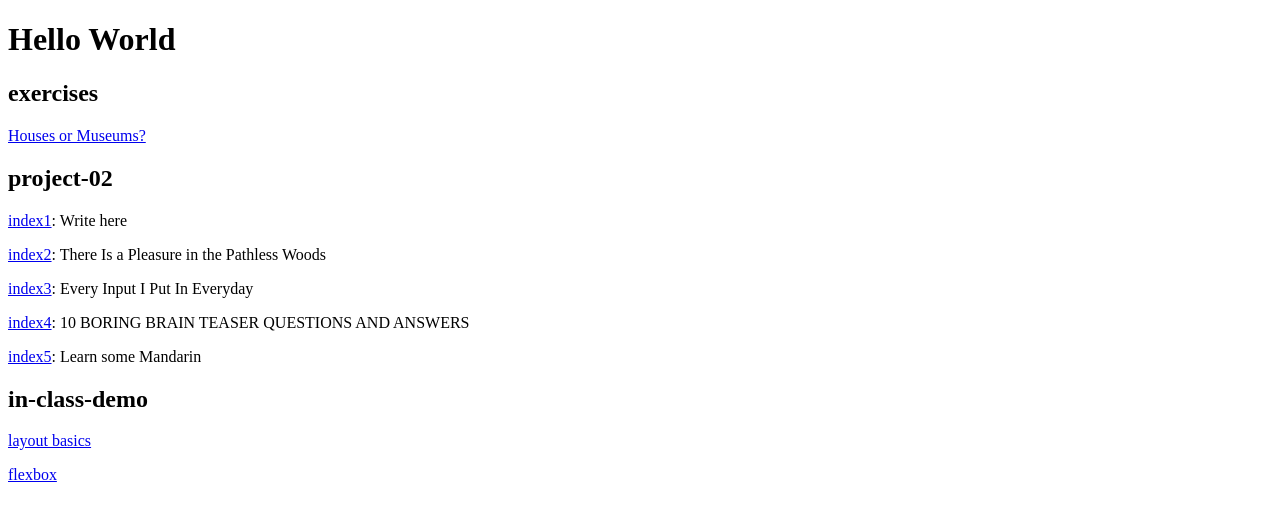
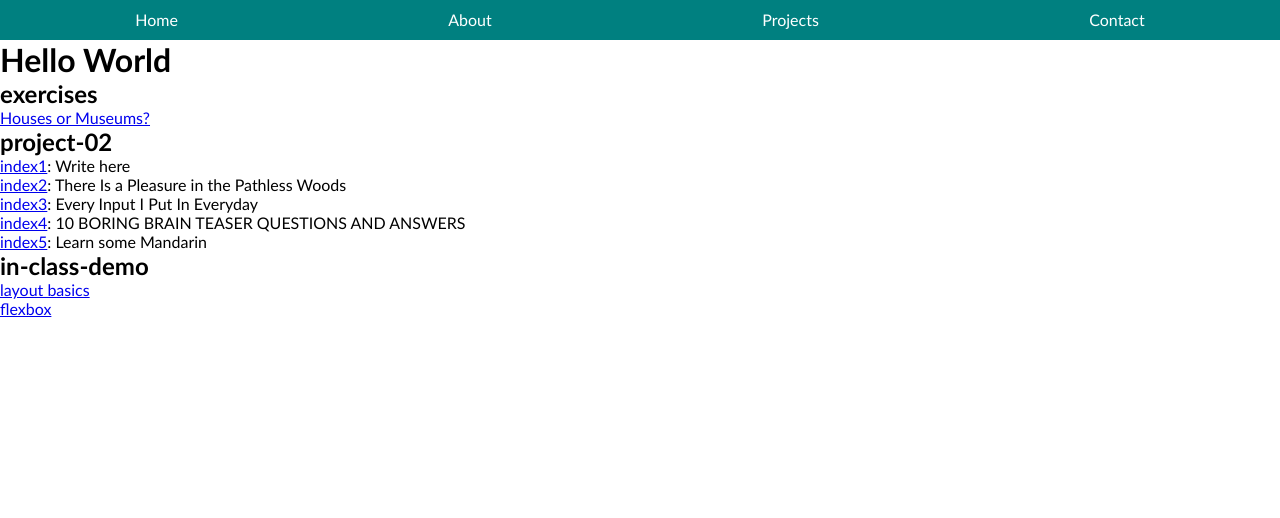
Before and after one commit to YaxinJiang/bug-free-chainsaw, a plain HTML site: page index.html in a window 1280 px wide. Drawn offline with Linux system fonts and the light colour scheme.

Commit message:
home button

```diff
--- /dev/null
+++ b/homestyles.css
@@ -0,0 +1,48 @@
+* {
+    margin:0;
+    padding:0;
+    box-sizing: border-box;
+}
+
+
+nav {
+    height: 40px;
+}
+
+body{
+    font-family: 'Gill Sans', 'Gill Sans MT', Calibri, 'Trebuchet MS', sans-serif;
+}
+
+.guide{
+    display:flex;
+    justify-content: space-around;
+    list-style: none;
+    line-height: 40px;
+    background-color: teal;
+}
+
+.guide a {
+    text-decoration: none;
+    color: white;
+}
+
+li{
+    padding: 0 40px;
+}
+
+li:hover {
+    animation-name:guidebutton;
+    animation-duration: 2s;
+}
+
+@keyframes guidebutton{
+    0%{
+        background-color: teal;
+    }
+    50%{
+        background-color: rgb(0, 95, 95);
+    }
+    100%{
+        background-color: teal;
+    }
+}
--- a/index.html
+++ b/index.html
@@ -1,10 +1,18 @@
 <!DOCTYPE html>
 <html>
 <head>
+    <link rel="stylesheet" href="homestyles.css">
 </head>
 <body>
+<nav>
+  <ul class="guide">
+    <li><a href="#">Home</a></li>
+    <li><a href="#">About</a></li>
+    <li><a href="#">Projects</a></li>
+    <li><a href="#">Contact</a></li>
+  </ul>
+</nav>
 <h1>Hello World<h1>
-
 <h2>exercises</h2>
 <p><a href="exercises/housesormuseums/index.html">Houses or Museums?</a></p>
 
```
